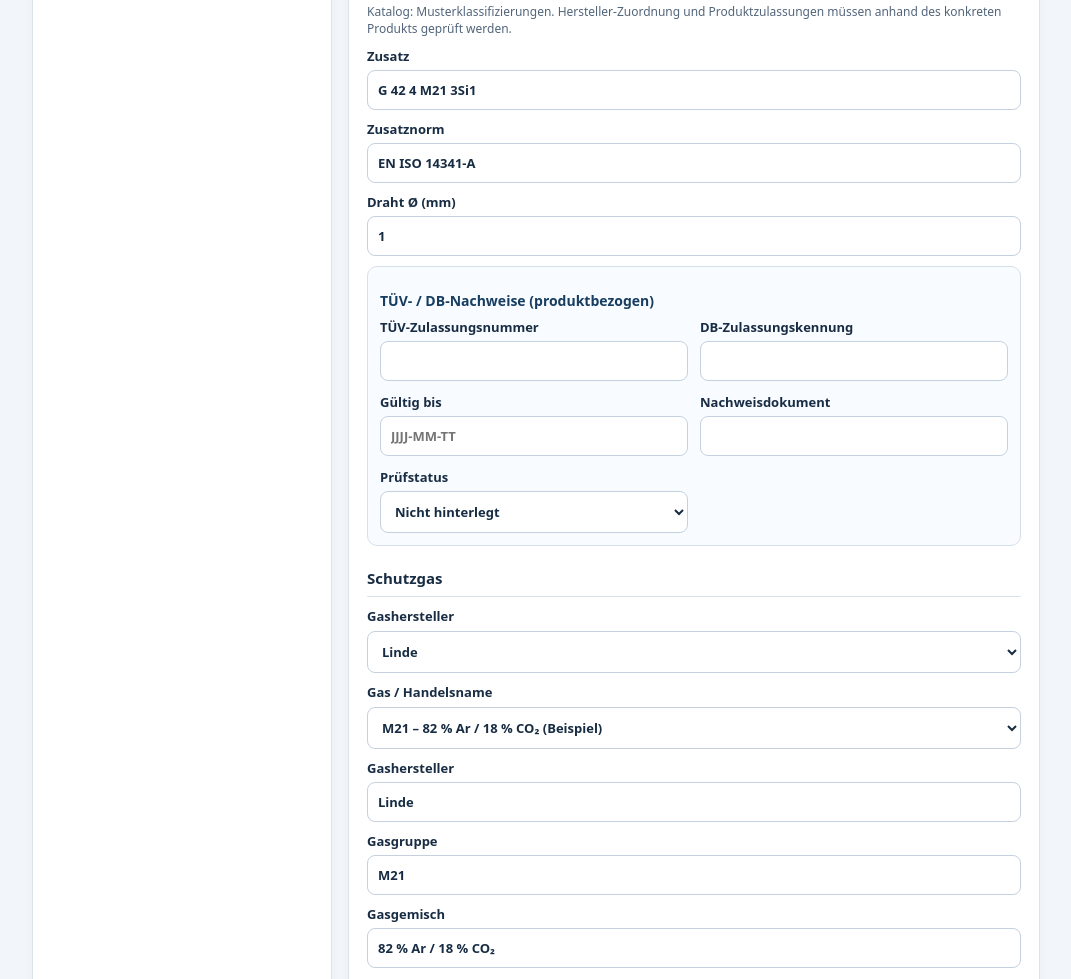
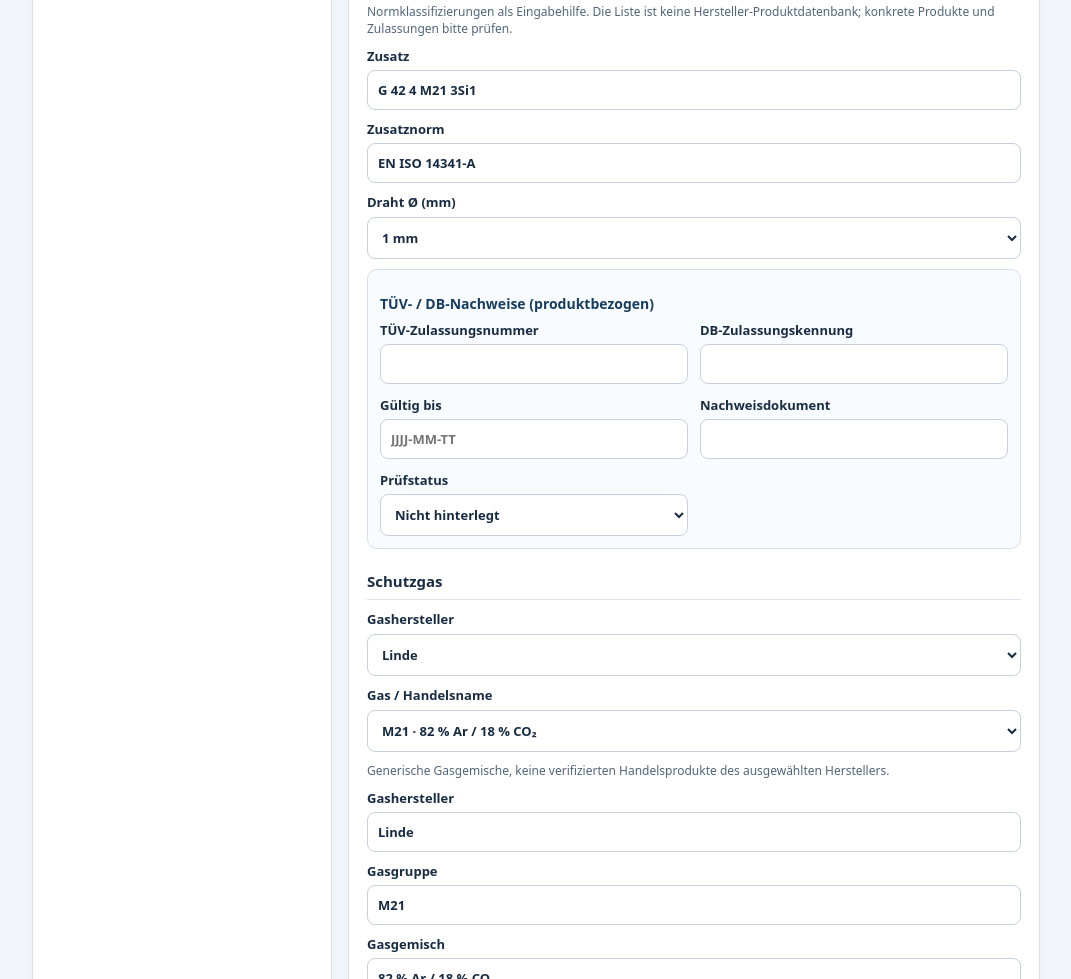
Before and after one commit to Jerry-Weldmaster/weldmaster, a plain HTML site: page index.html in a window 1280 px wide. Shown: the part 2056-3035 px from the top of the page, without its empty margins (104-1175 px from the left). Drawn offline with Linux system fonts and the light colour scheme.

Commit message:
Add files via upload

```diff
--- a/index.html
+++ b/index.html
@@ -38,7 +38,29 @@ render=function(){baseRender();const editor=document.getElementById('editor');if
 function fmt(v){return String(v??'–').replace(/\./g,',')}
 function range(v){return Array.isArray(v)?v.map(fmt).join('–'):'–'}
 function val(v){return esc(String(v??'–'))}
-function diagram(j,finished){let t=Number(j.thickness_mm)||10,a=Number(j.opening_angle_deg)||60,g=Number(j.root_gap_mm)||2,land=Number(j.land_mm)||0,cap=Number(j.face_reinforcement_mm)||0,root=Number(j.root_reinforcement_mm)||0;
+function otherDiagram(j,finished){
+ const type=j.type,t=Math.max(1,Number(j.thickness_mm)||10),g=Math.max(0,Number(j.root_gap_mm)||0),a=Math.max(5,Number(j.opening_angle_deg)||60),land=Math.max(0,Number(j.land_mm)||0),cap=Math.max(0,Number(j.face_reinforcement_mm)||0),root=Math.max(0,Number(j.root_reinforcement_mm)||0);
+ const c=150,y=94,sc=Math.min(6,65/t),top=y-t*sc,half=g*sc/2,edge=Math.min(58,Math.max(4,(t-land)*sc*Math.tan(a*Math.PI/360))),weldColor='#e79c4b';
+ let metal='',weld='',caption='';
+ if(type==='Kehlnaht'){
+   metal=`<path d="M35 28 H91 V${y} H265 V${y+18} H35 Z" fill="#b6c2cd" stroke="#60758a"/><path d="M35 28 H91 V${y} H35 Z" fill="#b6c2cd" stroke="#60758a"/>`;
+   weld=`<path d="M91 ${y-43} Q98 ${y-12} 136 ${y} L91 ${y} Z" fill="${weldColor}" stroke="#995b23"/>`;
+   caption='Kehlnaht · Eckstoß (schematisch)';
+ }else{
+   let upper=0,lower=0;
+   if(type==='Y-Stumpfnaht')upper=edge;
+   if(type==='X-Stumpfnaht'){upper=edge/1.6;lower=edge/1.6}
+   const mid=(top+y)/2;
+   const left=type==='I-Stumpfnaht'?`M5 ${top} H${c-half} V${y} H5 Z`:type==='Y-Stumpfnaht'?`M5 ${top} H${c-half-upper} L${c-half} ${y-land*sc} V${y} H5 Z`:`M5 ${top} H${c-half-upper} L${c-half} ${mid} L${c-half-lower} ${y} H5 Z`;
+   const right=type==='I-Stumpfnaht'?`M${c+half} ${top} H295 V${y} H${c+half} Z`:type==='Y-Stumpfnaht'?`M${c+half+upper} ${top} H295 V${y} H${c+half} V${y-land*sc} Z`:`M${c+half+upper} ${top} H295 V${y} H${c+half+lower} L${c+half} ${mid} Z`;
+   metal=`<path d="${left} ${right}" fill="#b6c2cd" stroke="#60758a"/>`;
+   const lx=type==='I-Stumpfnaht'?c-half:c-half-upper,rx=type==='I-Stumpfnaht'?c+half:c+half+upper;
+   weld=`<path d="M${lx} ${top} Q${c} ${top-cap*sc} ${rx} ${top} L${c+half} ${type==='X-Stumpfnaht'?mid:y} L${c+half+lower} ${y} Q${c} ${y+root*sc} ${c-half-lower} ${y} L${c-half} ${type==='X-Stumpfnaht'?mid:y} Z" fill="${weldColor}" stroke="#995b23"/>`;
+   caption=(type==='I-Stumpfnaht'?'Wurzelspalt '+fmt(g)+' mm':type==='Y-Stumpfnaht'?'Winkel '+fmt(a)+'° · Steg '+fmt(land)+' mm':'Winkel '+fmt(a)+'° · Wurzelspalt '+fmt(g)+' mm');
+ }
+ return `<svg viewBox="0 0 300 125" xmlns="http://www.w3.org/2000/svg">${metal}${finished?weld:''}<text x="150" y="14" font-size="10" fill="#1b5c96" text-anchor="middle">${esc(type)}</text><text x="150" y="119" font-size="9" fill="#1b5c96" text-anchor="middle">${caption}</text></svg>`;
+}
+function diagram(j,finished){if(j.type!=='V-Stumpfnaht')return otherDiagram(j,finished);let t=Number(j.thickness_mm)||10,a=Number(j.opening_angle_deg)||60,g=Number(j.root_gap_mm)||2,land=Number(j.land_mm)||0,cap=Number(j.face_reinforcement_mm)||0,root=Number(j.root_reinforcement_mm)||0;
  const scale=Math.min(6.8,66/Math.max(1,t)),y=92,top=y-t*scale,cx=150,half=g*scale/2,sp=(t-land)*scale*Math.tan(a*Math.PI/360),xl=cx-half-sp,xr=cx+half+sp,il=cx-half,ir=cx+half,shoulder=y-land*scale;
  const metal=`<path d="M5 ${top} H${xl} L${il} ${shoulder} V${y} H5 Z M${xr} ${top} H295 V${y} H${ir} V${shoulder} Z" fill="#b6c2cd" stroke="#60758a" stroke-width="1"/>`;
  // Wurzelüberhöhung als sanfte Rundung UNTER der Blechunterkante; Maß senkrecht.
@@ -64,25 +86,30 @@ const GAS_CATALOG=[
 ];
 
 // Katalogeinträge sind Muster zur Eingabeunterstützung, keine geprüften Produktzulassungen.
+// Technische Musterklassifizierungen. KEINE Zuordnung zu realen Handelsprodukten oder Zulassungen.
 const FILLER_ITEMS=[
- {id:'mag-g3',families:['steel'],process:['135'],manufacturer:'Capilla',designation:'G 42 4 M21 3Si1',standard:'EN ISO 14341-A',diameters:[0.8,1,1.2,1.6]},
- {id:'mag-g4',families:['steel'],process:['135'],manufacturer:'Andere / frei',designation:'G 46 4 M21 4Si1',standard:'EN ISO 14341-A',diameters:[0.8,1,1.2]},
- {id:'tig-steel',families:['steel'],process:['141'],manufacturer:'Andere / frei',designation:'W 42 5 W3Si1',standard:'EN ISO 636-A',diameters:[1.6,2,2.4]},
- {id:'mag-308l',families:['stainless'],process:['135'],manufacturer:'Andere / frei',designation:'G 19 9 L Si',standard:'EN ISO 14343-A',diameters:[0.8,1,1.2]},
- {id:'mag-316l',families:['stainless'],process:['135'],manufacturer:'Andere / frei',designation:'G 19 12 3 L Si',standard:'EN ISO 14343-A',diameters:[0.8,1,1.2]},
- {id:'tig-308l',families:['stainless'],process:['141'],manufacturer:'Andere / frei',designation:'W 19 9 L',standard:'EN ISO 14343-A',diameters:[1.6,2,2.4]},
- {id:'tig-316l',families:['stainless'],process:['141'],manufacturer:'Andere / frei',designation:'W 19 12 3 L',standard:'EN ISO 14343-A',diameters:[1.6,2,2.4]},
- {id:'mixed-309',families:['mixed'],process:['135'],manufacturer:'Andere / frei',designation:'G 23 12 L Si',standard:'EN ISO 14343-A',diameters:[0.8,1,1.2]},
- {id:'mixed-tig',families:['mixed'],process:['141'],manufacturer:'Andere / frei',designation:'W 23 12 L',standard:'EN ISO 14343-A',diameters:[1.6,2,2.4]}
+ {id:'g3',families:['steel'],process:['135','136','138'],designation:'G 42 4 M21 3Si1',standard:'EN ISO 14341-A',diameters:[0.8,1,1.2,1.6]},
+ {id:'g4',families:['steel'],process:['135','136','138'],designation:'G 46 4 M21 4Si1',standard:'EN ISO 14341-A',diameters:[0.8,1,1.2]},
+ {id:'w3',families:['steel'],process:['141'],designation:'W 42 5 W3Si1',standard:'EN ISO 636-A',diameters:[1.6,2,2.4,3.2]},
+ {id:'ss1',families:['stainless'],process:['135','136','138'],designation:'G 19 9 L Si',standard:'EN ISO 14343-A',diameters:[0.8,1,1.2]},
+ {id:'ss2',families:['stainless'],process:['135','136','138'],designation:'G 19 12 3 L Si',standard:'EN ISO 14343-A',diameters:[0.8,1,1.2]},
+ {id:'sst1',families:['stainless'],process:['141'],designation:'W 19 9 L',standard:'EN ISO 14343-A',diameters:[1.6,2,2.4,3.2]},
+ {id:'sst2',families:['stainless'],process:['141'],designation:'W 19 12 3 L',standard:'EN ISO 14343-A',diameters:[1.6,2,2.4,3.2]},
+ {id:'mix1',families:['mixed'],process:['135','136','138'],designation:'G 23 12 L Si',standard:'EN ISO 14343-A',diameters:[0.8,1,1.2]},
+ {id:'mix2',families:['mixed'],process:['141'],designation:'W 23 12 L',standard:'EN ISO 14343-A',diameters:[1.6,2,2.4]},
+ {id:'stick',families:['steel'],process:['111'],designation:'E 42 4 B 42 H5',standard:'EN ISO 2560-A',diameters:[2,2.5,3.2,4]},
+ {id:'stickss',families:['stainless','mixed'],process:['111'],designation:'E 19 9 L R',standard:'EN ISO 3581-A',diameters:[2,2.5,3.2,4]}
 ];
 const GAS_ITEMS=[
- {id:'linde-m21',manufacturer:'Linde',name:'M21 – 82 % Ar / 18 % CO₂ (Beispiel)',process:['135','136','138'],group:'M21',composition:'82 % Ar / 18 % CO₂'},
- {id:'linde-i1',manufacturer:'Linde',name:'Argon 4.6 (Beispiel)',process:['131','141','142'],group:'I1',composition:'100 % Ar'},
- {id:'messer-m21',manufacturer:'Messer',name:'M21 – 82 % Ar / 18 % CO₂ (Beispiel)',process:['135','136','138'],group:'M21',composition:'82 % Ar / 18 % CO₂'},
- {id:'air-m21',manufacturer:'Air Liquide',name:'M21 – 82 % Ar / 18 % CO₂ (Beispiel)',process:['135','136','138'],group:'M21',composition:'82 % Ar / 18 % CO₂'},
- {id:'other-m20',manufacturer:'Andere / frei',name:'M20 – 92 % Ar / 8 % CO₂ (Beispiel)',process:['135','136','138'],group:'M20',composition:'92 % Ar / 8 % CO₂'},
- {id:'other-c1',manufacturer:'Andere / frei',name:'C1 – CO₂',process:['135','136','138'],group:'C1',composition:'100 % CO₂'},
- {id:'other-i2',manufacturer:'Andere / frei',name:'I2 – Helium',process:['131','141','142'],group:'I2',composition:'100 % He'}
+ {id:'m21-18',process:['135','136','138'],name:'M21 · 82 % Ar / 18 % CO₂',group:'M21',composition:'82 % Ar / 18 % CO₂'},
+ {id:'m21-15',process:['135','136','138'],name:'M21 · 85 % Ar / 15 % CO₂',group:'M21',composition:'85 % Ar / 15 % CO₂'},
+ {id:'m21-20',process:['135','136','138'],name:'M21 · 80 % Ar / 20 % CO₂',group:'M21',composition:'80 % Ar / 20 % CO₂'},
+ {id:'m20-8',process:['135','136','138'],name:'M20 · 92 % Ar / 8 % CO₂',group:'M20',composition:'92 % Ar / 8 % CO₂'},
+ {id:'m20-5',process:['135','136','138'],name:'M20 · 95 % Ar / 5 % CO₂',group:'M20',composition:'95 % Ar / 5 % CO₂'},
+ {id:'c1',process:['135','136','138'],name:'C1 · 100 % CO₂',group:'C1',composition:'100 % CO₂'},
+ {id:'i1',process:['131','141','142'],name:'I1 · 100 % Ar',group:'I1',composition:'100 % Ar'},
+ {id:'i2',process:['131','141','142'],name:'I2 · 100 % He',group:'I2',composition:'100 % He'},
+ {id:'i3',process:['131','141','142'],name:'I3 · 70 % Ar / 30 % He (Beispiel)',group:'I3',composition:'70 % Ar / 30 % He'}
 ];
 function addCatalogs(){
  const editor=document.getElementById('editor');if(!editor||!db?.[active])return;
@@ -120,7 +147,7 @@ function addCatalogs(){
    const manufacturers=select('Hersteller', ['Capilla','Böhler','Lincoln Electric','ESAB','Andere / frei'].map(x=>({value:x,label:x})), 'Hersteller wählen');
    const chosen=select('Schweißzusatz aus Katalog',[],'Zusatz auswählen');
    fillerSection.append(manufacturers.l,chosen.l);
-   const note=document.createElement('p');note.className='material-note';note.textContent='Katalog: Musterklassifizierungen. Hersteller-Zuordnung und Produktzulassungen müssen anhand des konkreten Produkts geprüft werden.';fillerSection.append(note);
+   const note=document.createElement('p');note.className='material-note';note.textContent='Normklassifizierungen als Eingabehilfe. Die Liste ist keine Hersteller-Produktdatenbank; konkrete Produkte und Zulassungen bitte prüfen.';fillerSection.append(note);
    for(const path of ['filler.designation','filler.standard','filler.diameter_mm']){
      const l=label(path);if(l)fillerSection.append(l);
    }
@@ -128,8 +155,19 @@ function addCatalogs(){
    approval.innerHTML='<div class="catalog-title">TÜV- / DB-Nachweise (produktbezogen)</div><div class="grid"><label>TÜV-Zulassungsnummer<input data-path="filler.tuv_approval"></label><label>DB-Zulassungskennung<input data-path="filler.db_approval"></label><label>Gültig bis<input data-path="filler.approval_valid_until" placeholder="JJJJ-MM-TT"></label><label>Nachweisdokument<input data-path="filler.approval_document"></label><label>Prüfstatus<select data-path="filler.approval_status"><option value="nicht_hinterlegt">Nicht hinterlegt</option><option value="vorhanden">Nachweis vorhanden</option><option value="geprueft">Manuell geprüft</option></select></label></div>';
    fillerSection.append(approval);
    for(const e of approval.querySelectorAll('[data-path]')){const v=pathGet(w,e.dataset.path);if(v!=null)e.value=v}
-   const diameter=field('filler.diameter_mm');
-   // Ein einziges Durchmesserfeld: vorhandenen Wert und freie Eingabe erhalten.
+   const oldDiameter=field('filler.diameter_mm');
+   // Ein einziges Dropdown an Stelle des bisherigen Eingabefelds, identischer Datenpfad.
+   const diameterSelect=document.createElement('select');diameterSelect.dataset.path='filler.diameter_mm';
+   oldDiameter.replaceWith(diameterSelect);
+   const diameter=diameterSelect;
+   function updateDiameters(item){
+     const old=String(diameter.value||w.filler.diameter_mm||'');
+     const options=item?.diameters||[0.6,0.8,1,1.2,1.4,1.6,2,2.4,2.5,3.2,4];
+     const values=options.map(String);if(old&&!values.includes(old))values.push(old);
+     diameter.innerHTML=values.map(v=>`<option value=\"${esc(v)}\">${v.replace('.',',')} mm${options.map(String).includes(v)?'':' (Bestandswert)'}</option>`).join('');
+     diameter.value=old||values[0];
+   }
+   updateDiameters();
    const manufacturerInput=field('filler.manufacturer');
    // Das Originalfeld bleibt als unsichtbarer Datenträger für die bestehende Speicherung.
    if(manufacturerInput){manufacturerInput.closest('label').style.display='none';}
@@ -142,14 +180,14 @@ function addCatalogs(){
    const fillList=()=>{
      const family=getFamily();
      const maker=manufacturers.e.value;
-     return FILLER_ITEMS.filter(x=>x.process.includes(proc())&&x.families.includes(family)&&(!maker||maker==='Andere / frei'||x.manufacturer===maker));
+     return FILLER_ITEMS.filter(x=>x.process.includes(proc())&&(family==='unknown'||x.families.includes(family)));
    };
    const refresh=()=>{
      const items=fillList();
      chosen.e.innerHTML='<option value="">'+(getFamily()==='unknown'?'Werkstoffe prüfen / freie Eingabe':'Zusatz auswählen / freie Eingabe')+'</option>'+items.map(x=>`<option value="${x.id}">${esc(x.designation)} · ${esc(x.standard)}</option>`).join('');
      const existing=items.find(x=>x.designation===field('filler.designation')?.value);
      if(existing)chosen.e.value=existing.id;
-     // Keine zweite Durchmesser-Auswahl erzeugen.
+     updateDiameters(existing);
    };
    refreshFiller=refresh;
    manufacturers.e.value=w.filler.manufacturer||'';
@@ -158,7 +196,7 @@ function addCatalogs(){
    chosen.e.addEventListener('change',()=>{
      const item=FILLER_ITEMS.find(x=>x.id===chosen.e.value);if(!item)return;
      set('filler.designation',item.designation);set('filler.standard',item.standard);
-     const current=Number(diameter.value);if(!item.diameters.includes(current))diameter.value=item.diameters[0];
+     const current=Number(diameter.value);if(!item.diameters.includes(current))diameter.value=String(item.diameters[0]);
      // Zulassungsangaben sind nie von einer Klassifizierung auf ein anderes Produkt übertragbar.
      for(const key of ['tuv_approval','db_approval','approval_valid_until','approval_document'])set('filler.'+key,'');
      set('filler.approval_status','nicht_hinterlegt');refresh();
@@ -171,14 +209,14 @@ function addCatalogs(){
  if(gasStart){gasStart.parentElement.before(gasSection);
    const makers=select('Gashersteller',['Linde','Messer','Air Liquide','Andere / frei'].map(x=>({value:x,label:x})),'Hersteller wählen');
    const gases=select('Gas / Handelsname',[],'Gas auswählen');
-   gasSection.append(makers.l,gases.l);
+   gasSection.append(makers.l,gases.l);const gasNote=document.createElement('p');gasNote.className='material-note';gasNote.textContent='Generische Gasgemische, keine verifizierten Handelsprodukte des ausgewählten Herstellers.';gasSection.append(gasNote);
    for(const path of ['shielding_gas.manufacturer','shielding_gas.group','shielding_gas.composition','shielding_gas.standard','shielding_gas.nozzle_diameter_mm']){
      const l=label(path);if(l)gasSection.append(l);
    }
    makers.e.value=w.shielding_gas.manufacturer||'';
    if(!Array.from(makers.e.options).some(x=>x.value===makers.e.value))makers.e.value='Andere / frei';
    const refreshGas=()=>{
-     const list=GAS_ITEMS.filter(x=>x.process.includes(field('process.number')?.value||w.process.number)&&(!makers.e.value||makers.e.value==='Andere / frei'||x.manufacturer===makers.e.value));
+     const list=GAS_ITEMS.filter(x=>x.process.includes(field('process.number')?.value||w.process.number));
      gases.e.innerHTML='<option value="">Gas auswählen / freie Eingabe</option>'+list.map(x=>`<option value="${x.id}">${esc(x.name)}</option>`).join('');
      const existing=list.find(x=>x.group===field('shielding_gas.group')?.value&&x.composition===field('shielding_gas.composition')?.value);
      if(existing)gases.e.value=existing.id;
@@ -228,11 +266,6 @@ render=function(){
       const field=editor.querySelector(`[data-path="${path}"]`);
       if(field)j[key]=field.type==='number'?Number(field.value):field.value;
     }
-    if(j.type!=='V-Stumpfnaht'){
-      document.getElementById('livePrep').textContent='Für diese Nahtart ist noch keine Zeichnung verfügbar.';
-      document.getElementById('liveFinished').textContent='Für diese Nahtart ist noch keine Zeichnung verfügbar.';
-      return;
-    }
     document.getElementById('livePrep').innerHTML=diagram(j,false);
     document.getElementById('liveFinished').innerHTML=diagram(j,true);
   };
--- a/sw.js
+++ b/sw.js
@@ -1,4 +1,4 @@
-const CACHE='weldmaster-pwa-v1-8';
+const CACHE='weldmaster-pwa-v1-9';
 const ASSETS=['./','./index.html','./manifest.webmanifest','./icon-180.png','./icon-192.png','./icon-512.png'];
 self.addEventListener('install',event=>{event.waitUntil(caches.open(CACHE).then(c=>c.addAll(ASSETS)).then(()=>self.skipWaiting()))});
 self.addEventListener('activate',event=>{event.waitUntil(caches.keys().then(keys=>Promise.all(keys.filter(k=>k!==CACHE).map(k=>caches.delete(k)))).then(()=>self.clients.claim()))});
```
Also changed, not shown: README_INSTALLATION.txt.
